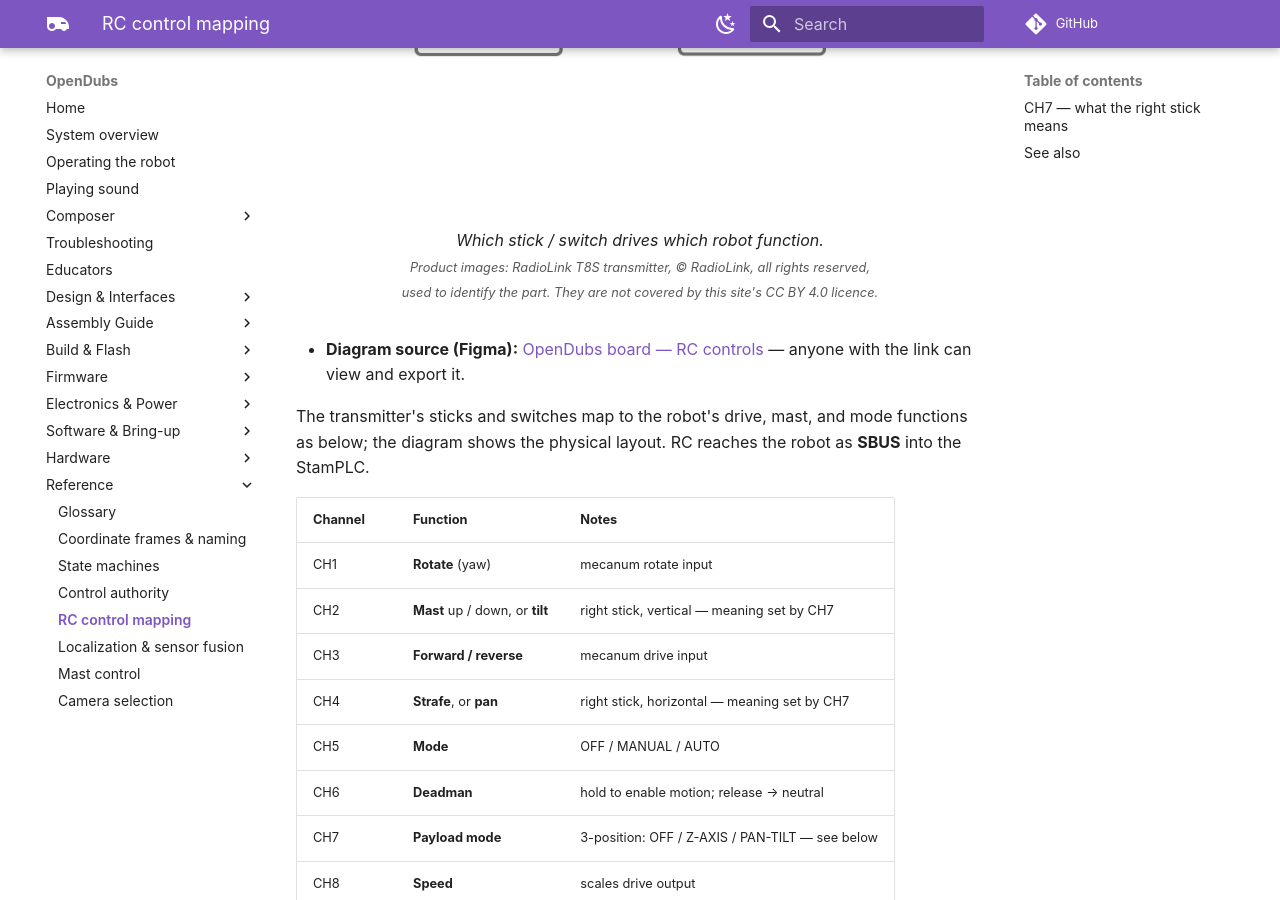
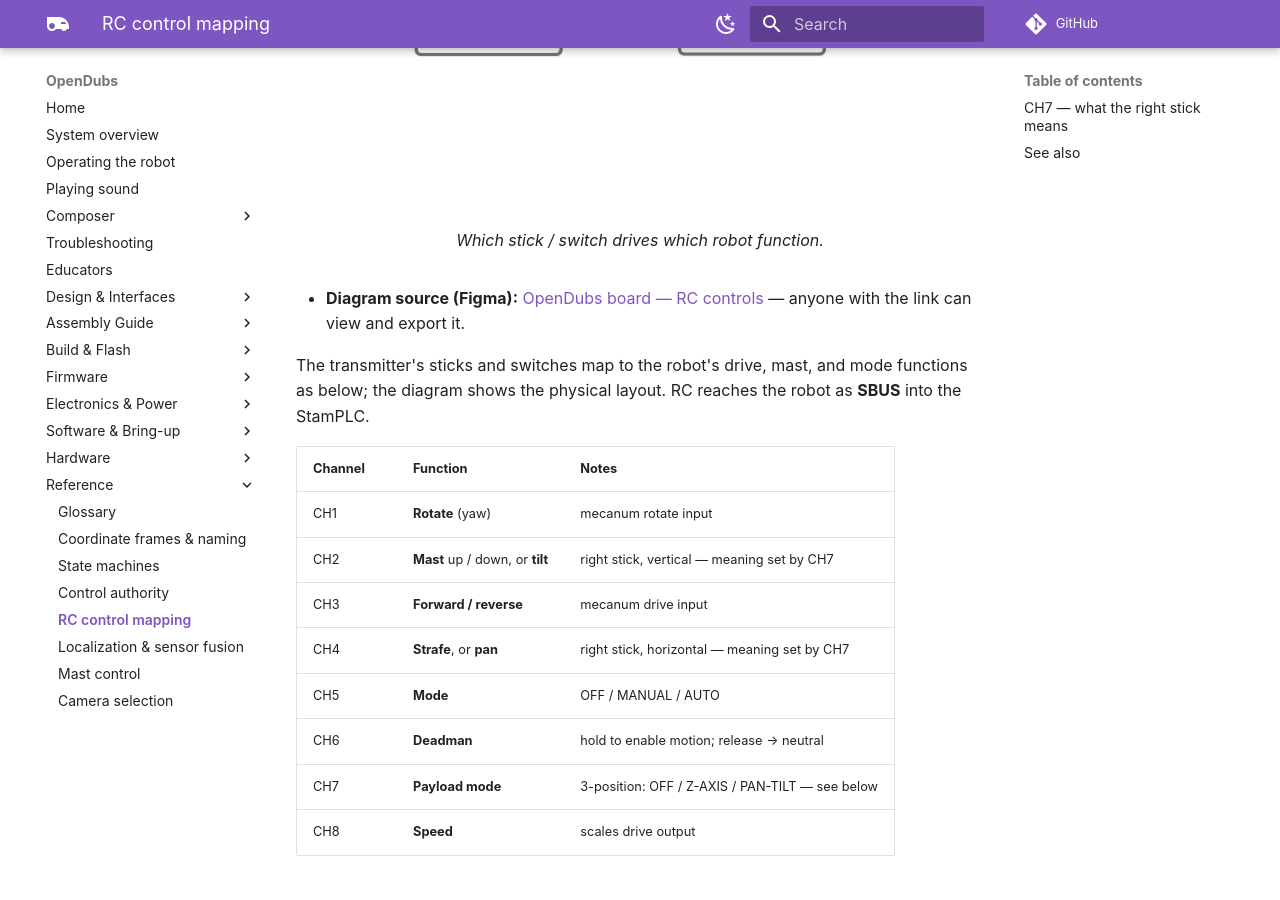
Before and after one commit to UW-Allen-School-Robotics/opendubs, an MkDocs documentation site: the page built from docs/rc-control-mapping.md, in a window 1280 px wide and 900 px high, scrolled down 640 px. Built offline with MkDocs 1.6.1 and Material for MkDocs 9.7.7, drawn with Linux system fonts in a browser that asks for light colours; comment, search, counter and statistics services are not loaded.

Commit message:
docs: draw the transmitter, the receiver and the level converter as outlines
Three diagrams still carried vendor product images: the RadioLink T8S render in
the RC control mapping, the R8EF's labelled render in the receiver wiring, and
Adafruit's photo of its level converter in the OTOS harness. Each is now a
labelled outline in the diagrams' own style, like the StamPLC and OTOS redraws:
the transmitter with its sticks and shoulder switches where the arrows point, the
receiver's pin header with the SBUS row in the cable's colours, and the converter
board with its Qwiic ports. The arrows, boxes and labels around them are kept.
The vendor-image credits go with the images.

Co-Authored-By: Claude Opus 5.5 <noreply@anthropic.com>
Signed-off-by: Emma Romig <emmar@cs.washington.edu>

```diff
--- a/docs/rc-control-mapping.md
+++ b/docs/rc-control-mapping.md
@@ -2,7 +2,7 @@
 
 <figure markdown="span">
   ![RC transmitter control mapping](assets/diagrams/rc-control-mapping.png)
-  <figcaption>Which stick / switch drives which robot function.<br><small>Product images: RadioLink T8S transmitter, © RadioLink, all rights reserved, used to identify the part. They are not covered by this site's CC BY 4.0 licence.</small></figcaption>
+  <figcaption>Which stick / switch drives which robot function.</figcaption>
 </figure>
 
 - **Diagram source (Figma):** [OpenDubs board — RC controls](https://www.figma.com/board/LVbgJwMKO65TARF3m6v7I6/OpenDubs?node-id=2-83) — anyone with the link can view and export it.
```
Also changed, not shown: docs/operating.md (+1 -1 lines), docs/assets/diagrams/otos-wiring-harness.png, docs/assets/diagrams/rc-control-mapping.png, docs/assets/diagrams/rc-rcvr-wiring.png, 2 other files.
